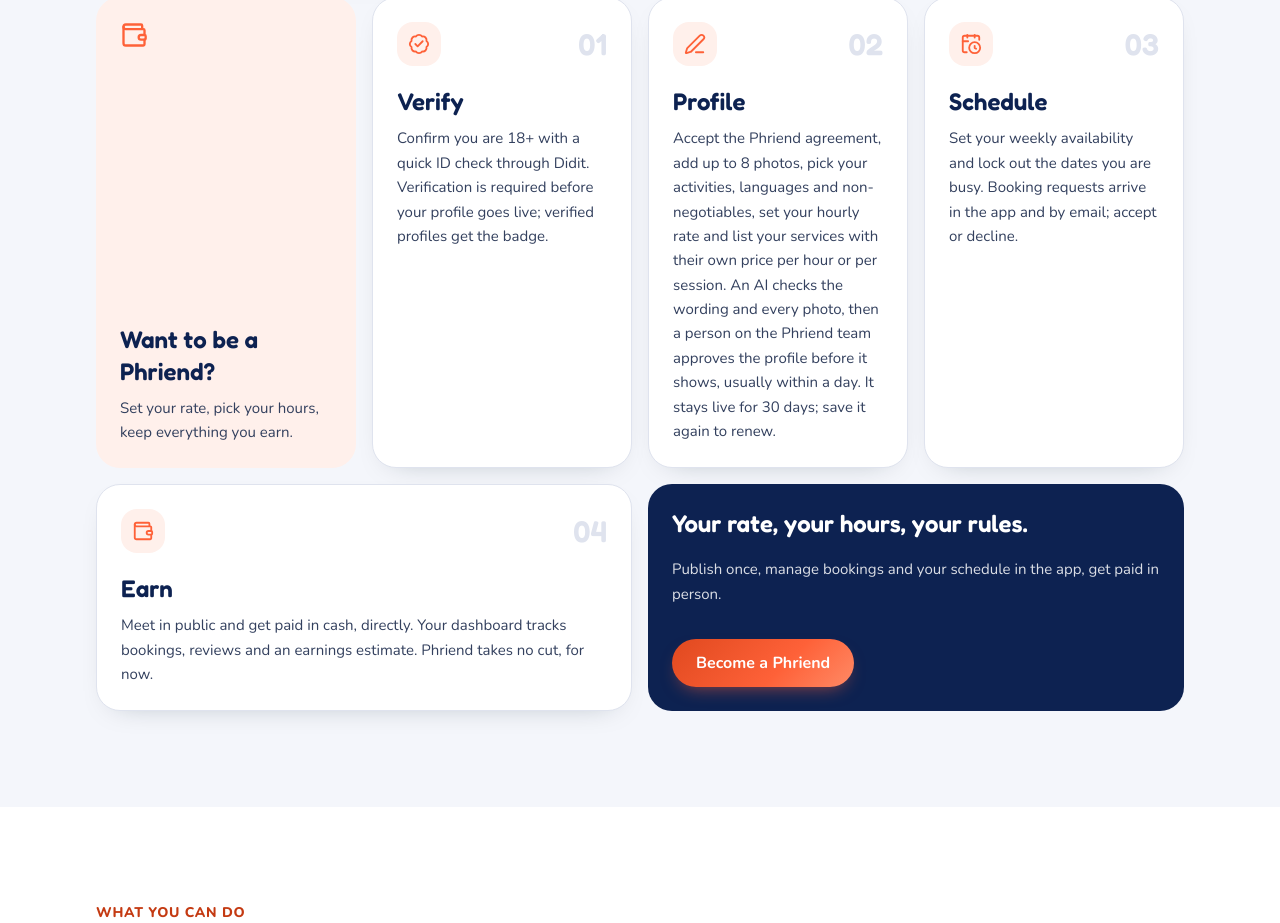
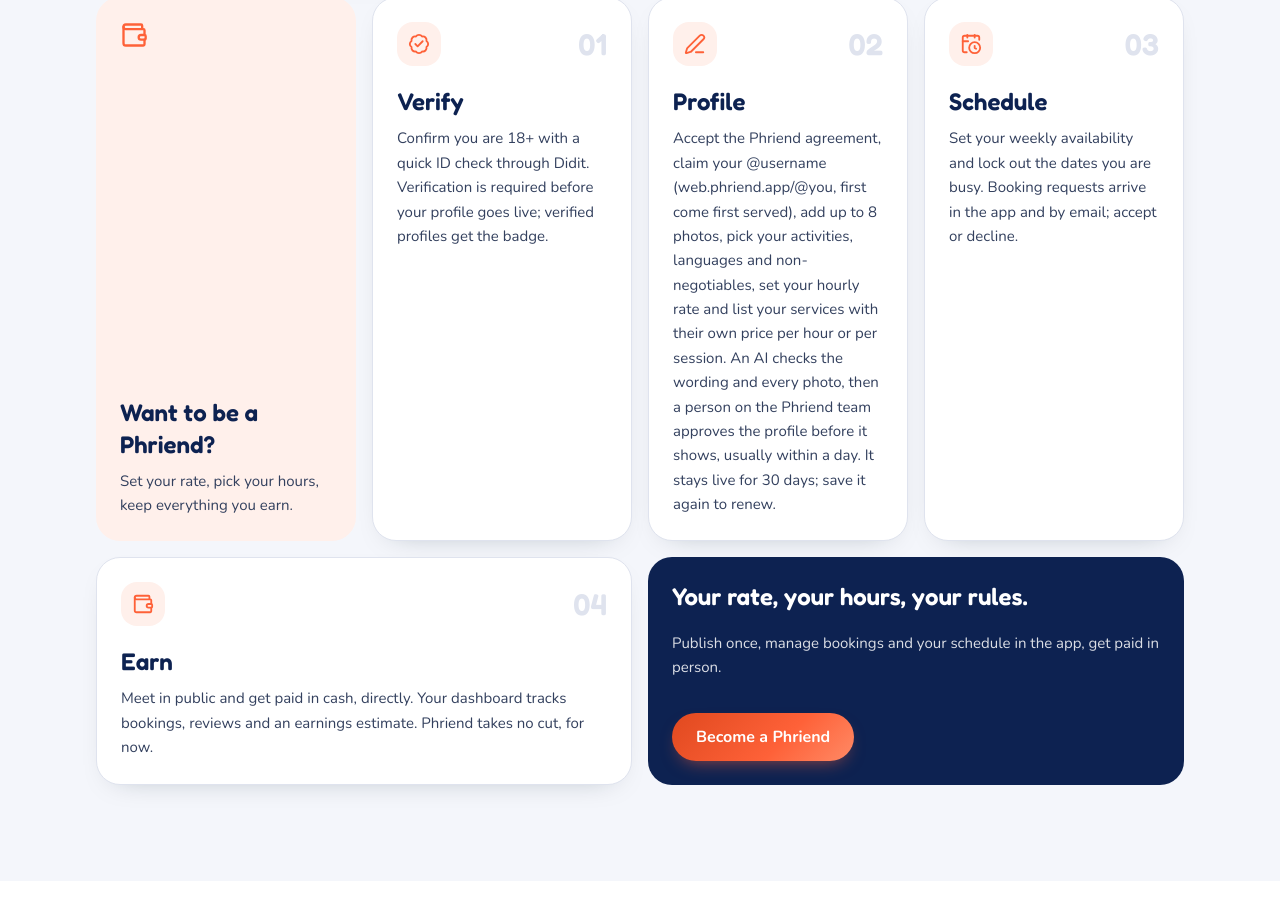
Before and after one commit to newmachinesph/phriend-web, a Next.js app: page / in a window 1280 px wide. Shown: the part 1939-2862 px from the top of the page. Built offline with nearby package versions, Linux system fonts and the light colour scheme; no server answers.

Commit message:
copy(home): claim your @username

```diff
--- a/app/page.tsx
+++ b/app/page.tsx
@@ -27,7 +27,7 @@
 
 const PHRIEND_STEPS: { icon: LucideIcon; title: string; text: string }[] = [
   { icon: BadgeCheck, title: "Verify", text: "Confirm you are 18+ with a quick ID check through Didit. Verification is required before your profile goes live; verified profiles get the badge." },
-  { icon: PenLine, title: "Profile", text: "Accept the Phriend agreement, add up to 8 photos, pick your activities, languages and non-negotiables, set your hourly rate and list your services with their own price per hour or per session. An AI checks the wording and every photo, then a person on the Phriend team approves the profile before it shows, usually within a day. It stays live for 30 days; save it again to renew." },
+  { icon: PenLine, title: "Profile", text: "Accept the Phriend agreement, claim your @username (web.phriend.app/@you, first come first served), add up to 8 photos, pick your activities, languages and non-negotiables, set your hourly rate and list your services with their own price per hour or per session. An AI checks the wording and every photo, then a person on the Phriend team approves the profile before it shows, usually within a day. It stays live for 30 days; save it again to renew." },
   { icon: CalendarClock, title: "Schedule", text: "Set your weekly availability and lock out the dates you are busy. Booking requests arrive in the app and by email; accept or decline." },
   { icon: Wallet, title: "Earn", text: "Meet in public and get paid in cash, directly. Your dashboard tracks bookings, reviews and an earnings estimate. Phriend takes no cut, for now." },
 ];
```
